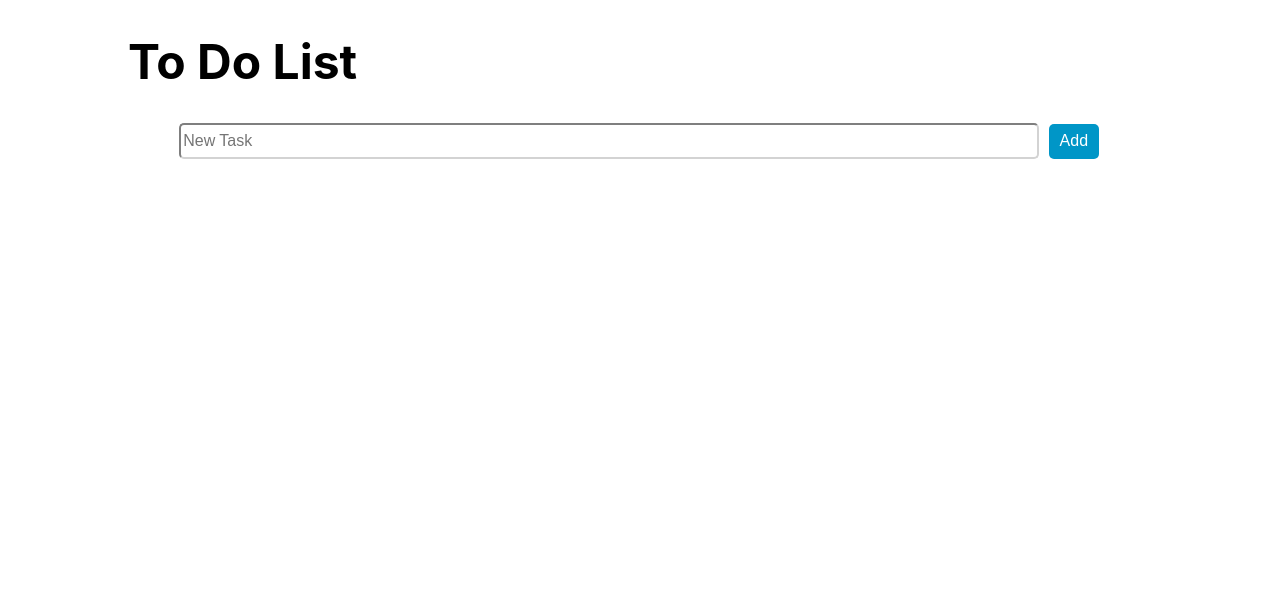
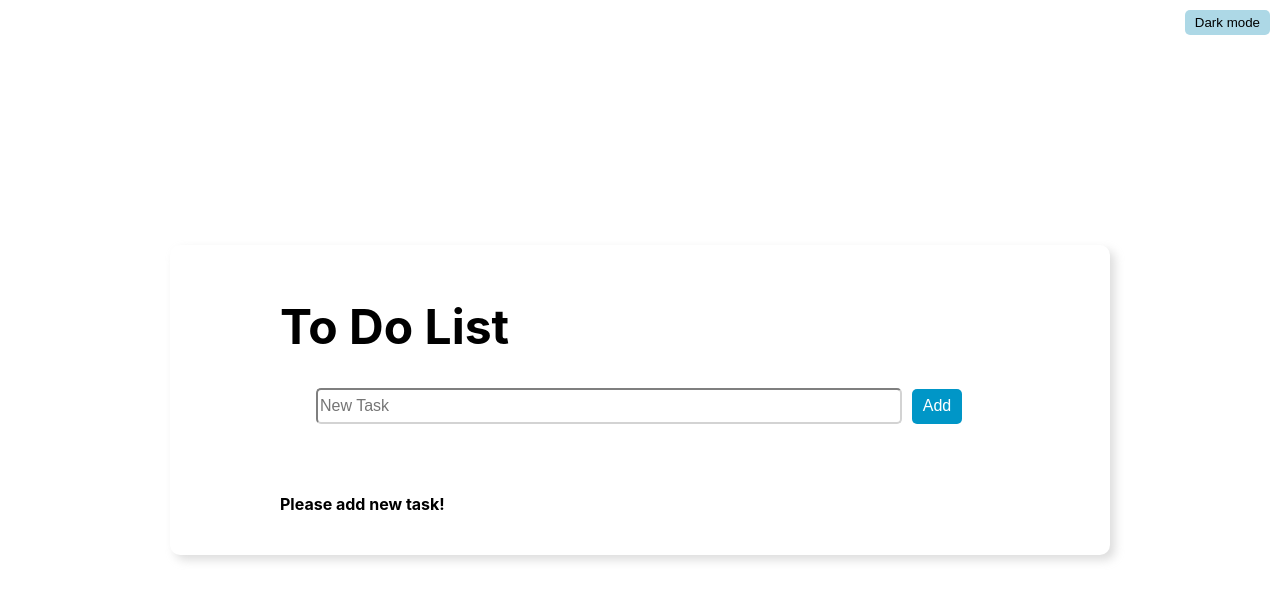
Before and after one commit to ThuyKat/todo-react-apps, a React (Create React App) app: page / in a window 1280 px wide. Shown: the top 600 px of the page. Built offline with nearby package versions, Linux system fonts and the light colour scheme.

Commit message:
updated TodoList using styled-component

```diff
--- a/package.json
+++ b/package.json
@@ -10,6 +10,7 @@
     "react": "^18.3.1",
     "react-dom": "^18.3.1",
     "react-scripts": "^5.0.1",
+    "styled-components": "^6.1.13",
     "web-vitals": "^2.1.4"
   },
   "scripts": {
--- /dev/null
+++ b/src/Components/CommonComponents/index.js
@@ -0,0 +1,56 @@
+import styled from 'styled-components'
+
+
+export const CommonInput = styled.input`
+    width:calc(100% - 70px);
+    height:30px;
+    border-radius:5px;
+    border-color:lightgray;
+    font-size:1rem;
+    margin-right:10px;
+`
+export const CommonButton = styled.button`
+    marginLeft:10px;
+    height:35px;
+    width:50px;
+    background-color:#0096C7;
+    color:white;
+    border-radius:5px;
+    font-size:1rem;
+    border:none;
+`
+export const TodoContainer = styled.div`
+    border-radius: 10px;
+    box-shadow: rgba(210, 210, 210, 0.75) 5px 5px 10px;
+    padding: 20px;
+    min-width: 900px
+`
+export const InputContainer = styled.div`
+    margin:0 auto;
+    width:80%;
+    h1{
+        text-transform:capitalize;
+        font-size:3rem;
+    }
+`
+export const CommonContainer = styled.div`
+    display:flex;
+    justify-content: center;
+    align-items: center;
+    min-height: 100vh;
+
+    ${(props) => props.darkTheme ? `
+        background: black;
+        color:white;
+       `: `
+        background: white;
+        color:black;
+       `
+    }
+`
+export const ThemeButton = styled.button`
+    padding: 5px 10px;
+    background-color:lightblue;
+    border:none;
+    border-radius: 5px;
+`
--- a/src/Components/CommonContainer/index.js
+++ /dev/null
@@ -1,6 +0,0 @@
-import TasksWrapperStyles from "./style.module.css";
-export default function CommonContainer(props){
-    return(
-        <div className={TasksWrapperStyles.container}>{props.children}</div>
-    )
-}
--- /dev/null
+++ b/src/Components/InputComponent/index.js
@@ -0,0 +1,17 @@
+import styled from 'styled-components';
+import { CommonInput,CommonButton } from '../CommonComponents';
+
+
+const Container = styled.div`
+width:90%;
+margin:0 auto;
+`
+function InputComponent({inputValue,handleChange,handleAddTask}){
+
+    return <Container>
+        <CommonInput value={inputValue} onChange={handleChange} type="text" placeholder="New Task" />
+        <CommonButton onClick={handleAddTask}>Add</CommonButton>
+    </Container>
+}
+
+export default InputComponent
--- /dev/null
+++ b/src/Components/ListContainer/index.js
@@ -0,0 +1,70 @@
+// import TasksWrapperStyles from "./style.module.css";
+import styled from "styled-components";
+import TodoItem from "../TodoItem";
+// export default function CommonContainer(props){
+//     return(
+//         <div className={TasksWrapperStyles.container}>{props.children}</div>
+//     )
+// }
+
+const Container = styled.div`
+width:80%;
+margin: 0 auto;
+margin-top:70px;
+div{
+    border: 1px solid #3d3d3d;
+    width : 95%;
+    cursor:pointer;
+    padding:10px;
+    border-radius: 5px;
+    margin-bottom:10px;
+    display:flex;
+    flex-flow:row wrap;
+    justify-content: space-between;
+        button{
+            right:10px; */
+            display:block;
+            padding:0;
+            cursor:pointer;
+            border:none;
+            img{
+                max-width:26px;
+                height: 100%;
+                vertical-align: middle;
+                background-color: white;
+            }
+        }
+        label{
+            display:block;
+            padding-left:20px;
+            cursor:pointer;
+            font-style: italic ;
+            font-size:1.2rem;
+            width:80%;
+        }
+        input:checked + label{
+            text-decoration:line-through;
+        }
+        input{
+            width:25px;
+        }
+}
+div:hoover{
+    background-color: #b6d4e8;
+}
+`
+export default function ListContainer({taskList,deleteTask}){
+    if (!taskList.length) { // length == 0
+        return <Container>
+            <h4>Please add new task!</h4>
+        </Container>
+    }
+
+    return(
+        <Container>
+            {
+                taskList.map((task,index) => (<TodoItem key={index} task={task} deleteTask={deleteTask} id={index}/>))
+            }
+        </Container>
+    )
+}
--- a/src/Components/TodoItem/index.js
+++ b/src/Components/TodoItem/index.js
@@ -1,11 +1,11 @@
-import ItemStyle from './style.module.css';
+// import ItemStyle from './style.module.css';
 import deleteBin from '../../assets/deleteBin.png';
 function TodoItem({task,deleteTask,id}){
     return(
-        <div className={ItemStyle.checkGroup}>
-            <input className={ItemStyle.checkInput}  type='checkbox'  id={id}/>
-            <label className = {ItemStyle.label} type='checkbox' htmlFor={id} >{task}</label>
-            <button className={ItemStyle.deleteButton} onClick ={deleteTask}><img src={deleteBin} alt='deleteBin'/></button>
+        <div >
+            <input type='checkbox'  id={id}/>
+            <label  type='checkbox' htmlFor={id} >{task}</label>
+            <button  onClick ={()=>deleteTask(id)}><img src={deleteBin} alt='deleteBin'/></button>
         </div>
     )
 }
--- a/src/Components/TodoItem/style.module.css
+++ b/src/Components/TodoItem/style.module.css
@@ -1,46 +1,42 @@
-.checkGroup{
+/* .checkGroup{
     border: 1px solid #3d3d3d;
     width : 95%;
     cursor:pointer;
-    /* position:relative; */
     padding:10px;
     border-radius: 5px;
     margin-bottom:10px;
     display:flex;
     flex-flow:row wrap;
     justify-content: space-between;
-
-
-}
-.checkGroup:hoover{
+} */
+/* .checkGroup:hoover{
     background-color: #b6d4e8;
-}
-.label{
+} */
+/* .label{
     display:block;
     padding-left:20px;
     cursor:pointer;
     font-style: italic ;
     font-size:1.2rem;
     width:80%;
-}
-.checkInput:checked + .label{
+} */
+/* .checkInput:checked + .label{
     text-decoration:line-through;
-}
-.deleteButton{
-    /* position:absolute;
-    right:10px; */
+} */
+/* .deleteButton{
+
     display:block;
     padding:0;
-    /* margin:1px;  */
+
     cursor:pointer;
     border:none;
-}
-.deleteButton > img{
+} */
+/* .deleteButton > img{
     max-width:26px;
     height: 100%;
     vertical-align: middle;
     background-color: white;
-}
-.checkInput{
+} */
+/* .checkInput{
     width:25px;
-}
+} */
--- a/src/Components/TodoList/index.js
+++ b/src/Components/TodoList/index.js
@@ -1,15 +1,15 @@
 import { useState } from "react";
-import TodoItem from "../TodoItem";
-import CommonContainer from "../CommonContainer";
+import ListContainer from "../ListContainer";
+import InputComponent from "../InputComponent";
+import { CommonContainer,InputContainer, ThemeButton, TodoContainer } from "../CommonComponents";
 
 export default function TodoList(){
    const [taskList,setTaskList] = useState([]);
    const [inputValue,setInputValue] = useState('');
-   function addTask(task){
-    console.log("adding task: " + task);
-    setTaskList([...taskList, task]);
+   const [darkMode, setDarkMode] = useState(false);
+   function addTask(){
+   if(inputValue) {setTaskList([...taskList, inputValue])};
     setInputValue('');
-    console.log("task list is: " + taskList);
    }
    function handleInput(event){
       // console.log(event.target.value);
@@ -21,24 +21,28 @@ export default function TodoList(){
       const updatedTaskList = taskList.filter((_,index) => index !== indexToDelete);
       setTaskList(updatedTaskList);
    }
+   const handleDarkMode = () => {
+      setDarkMode(!darkMode)
+  }
     return (
-    <div>
-   <div style={{margin:"0 auto",width:"80%"}}>
-      <h1 style={{textTransform:'capitalize',fontSize:'3rem'}} >To Do List</h1>
-      <div style={{width:"90%",margin:"0 auto"}}>
-      <input style={{width:"calc(100% - 70px)",height:"30px",borderRadius:"5px",borderColor:"lightgray",fontSize:"1rem"}} value={inputValue} type="text" placeholder="New Task" onChange={handleInput}></input>
-      <button style={{marginLeft:"10px",height:"35px",width:"50px",backgroundColor:"#0096C7",color:"white",borderRadius:"5px",fontSize:"1rem",border:"none"}} onClick={() => addTask(inputValue)}>Add</button>
-      </div>
-   </div>
+      <CommonContainer darkTheme={darkMode}>
+         <ThemeButton style={{ position: 'fixed', top: 10, right: 10 }} onClick={handleDarkMode}>
+                  {darkMode ? 'Light mode' : 'Dark mode'}
+         </ThemeButton>
+         <TodoContainer>
+            <InputContainer>
+               <h1 >To Do List</h1>
 
-    <CommonContainer>
-      {
-         taskList.map((task,index) => (<TodoItem key={index} task={task} deleteTask={()=>deleteTask(index)} id={index}/>))
-      }
+               <InputComponent inputValue={inputValue} handleAddTask={addTask} handleChange={handleInput}/>
+         {/* <div >
+         <input  value={inputValue} type="text" placeholder="New Task" onChange={handleInput}></input>
+         <button  onClick={() => addTask(inputValue)}>Add</button>
+         </div> */}
+
+            </InputContainer>
+
+            <ListContainer taskList={taskList} deleteTask={deleteTask}/>
+         </TodoContainer>
     </CommonContainer>
-
-    </div>
    )
-
-
 }
```
Also changed, not shown: src/Components/ListContainer/style.module.css (renamed from src/Components/CommonContainer/style.module.css), 1 other file (tests, documents, lock files or other folders).
